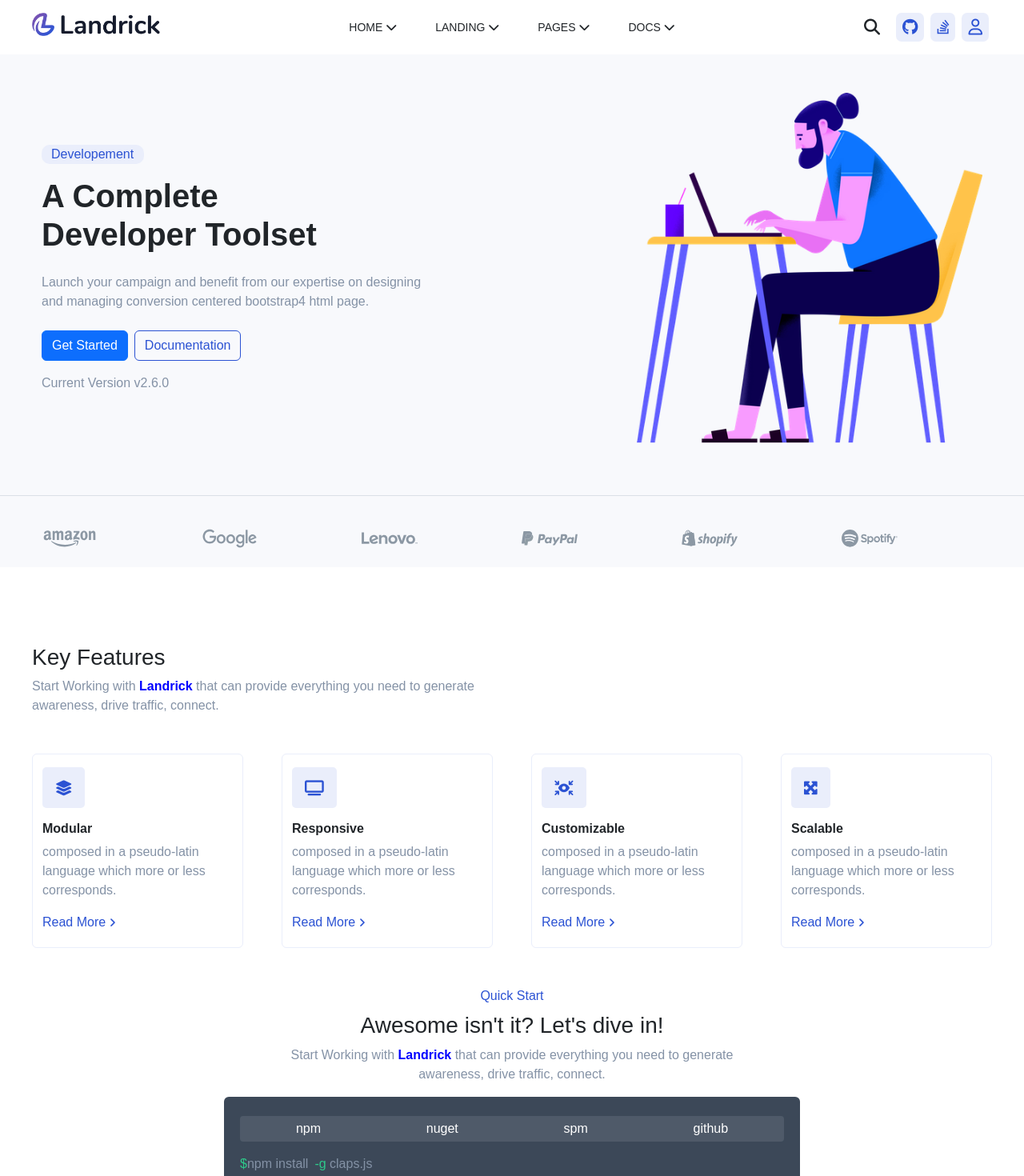
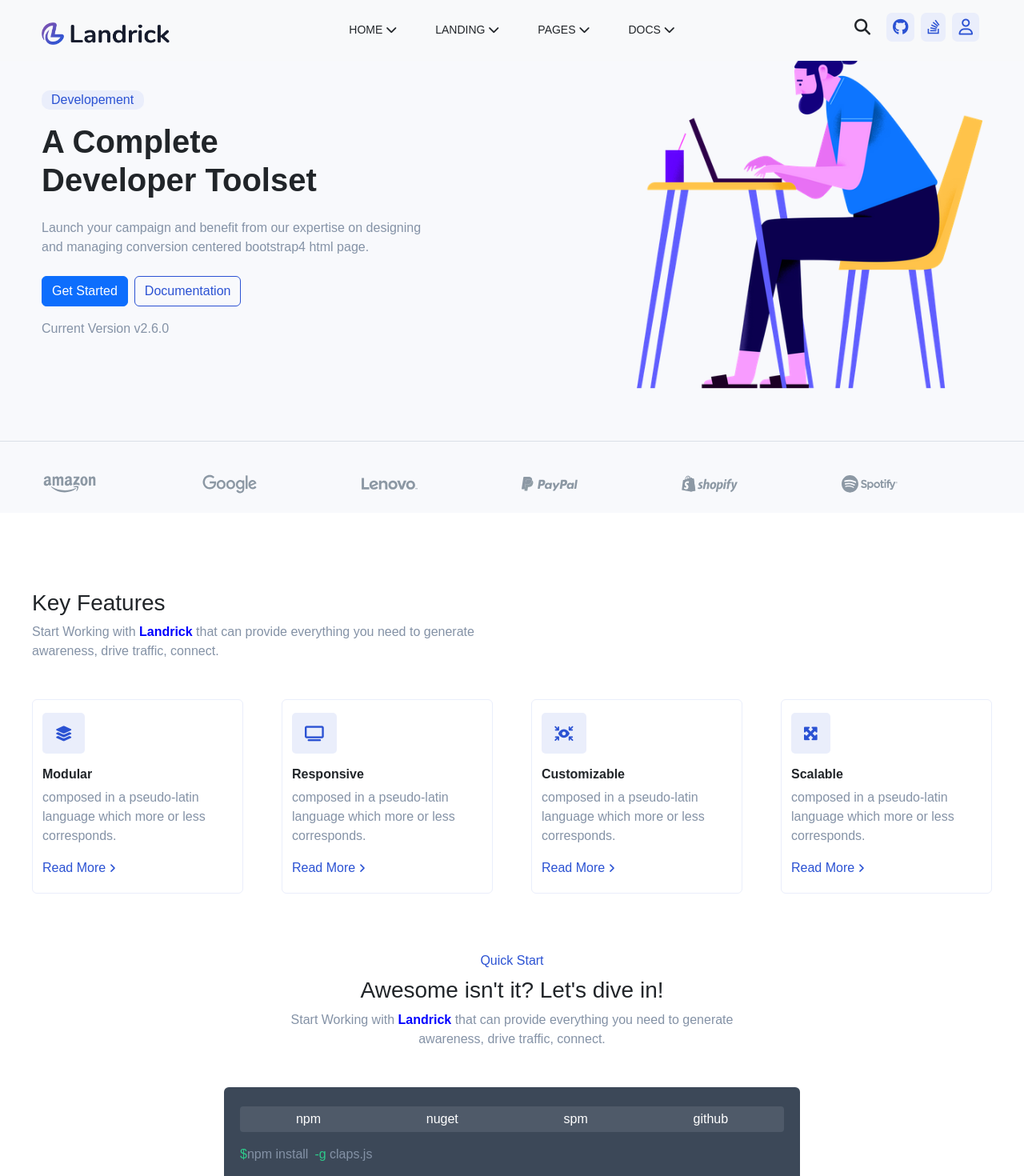
Before and after one commit to AndresiniGiovanni/proj-html-vuejs, a Vue app: page / in a window 1280 px wide. Shown: the top 1470 px of the page at 80% size. Built offline with nearby package versions, Linux system fonts and the light colour scheme.

Commit message:
navbar fixed e altri hover

```diff
--- a/src/components/HeaderComponent.vue
+++ b/src/components/HeaderComponent.vue
@@ -1,10 +1,10 @@
 <template>
-  <section id="land-header ">
-    <div class="d-flex justify-content-between pt-3 my-cont">
+  <section class="land-header">
+    <div class="pt-3  navbar navbar-light fixed-top bg-light">
+      <div class="container-fluid my-cont">
         <div>
           <img :src="'/public/img/logo-dark.png'" alt="" />
         </div>
-
         <div>
           <ul class="list">
             <li
@@ -31,6 +31,7 @@
               <i class="fa-regular fa-user p-2 mybrands"></i>
             </li>
           </ul>
+        </div>
       </div>
     </div>
   </section>
@@ -61,12 +62,13 @@ export default {
 
 <style lang="scss" scoped>
 @use "../assets/styles/partials/variables" as *;
-#land-header {
+.land-header {
   background-color: $backgroundHeader;
 }
 .my-cont {
   width: 1200px;
   margin: 0 auto;
+
 }
 img {
   width: 10rem;
--- a/src/components/MainComponent.vue
+++ b/src/components/MainComponent.vue
@@ -72,9 +72,11 @@
     </div>
 
     <div class="quickstart mt-5 section-w">
-      <div class="text-capitalize text-center blueicons mb-2">quick start</div>
+      <div class="text-capitalize text-center blueicons mb-2 pt-4">
+        quick start
+      </div>
       <h3 class="text-center">Awesome isn't it? Let's dive in!</h3>
-      <p class="text-center">
+      <p class="text-center mb-5">
         Start Working with
         <span style="color: blue; font-weight: 600">Landrick</span> that can
         provide everything you need to generate <br />
@@ -155,7 +157,7 @@
   </section>
   <!-- LANDRICK TEAM SECTION  -->
   <section class="section-w">
-    <h3 class="text-center mb-3 mt-5">
+    <h3 style="font-weight: 500" class="text-center mb-3 mt-5">
       Our rates for developer from landrick team
     </h3>
     <p class="text-center mb-5">
@@ -192,7 +194,6 @@
     </div>
   </section>
   <section>
-    <FooterComponent />
   </section>
 </template>
 
@@ -299,6 +300,11 @@ export default {
       color: $blueIcons;
     }
   }
+
+  .my-card:hover {
+    transition: 1s;
+    transform: translateY(-2rem);
+  }
 }
 .my-width {
   width: 60%;
@@ -324,6 +330,7 @@ export default {
 
 .extensive-documentation {
   margin-top: 8rem;
+  margin-bottom: 8rem;
 }
 
 .my-form {
```
Also changed, not shown: src/components/FooterComponent.vue (+7 -7 lines). Lines whose indentation alone changed are shown as unchanged.
